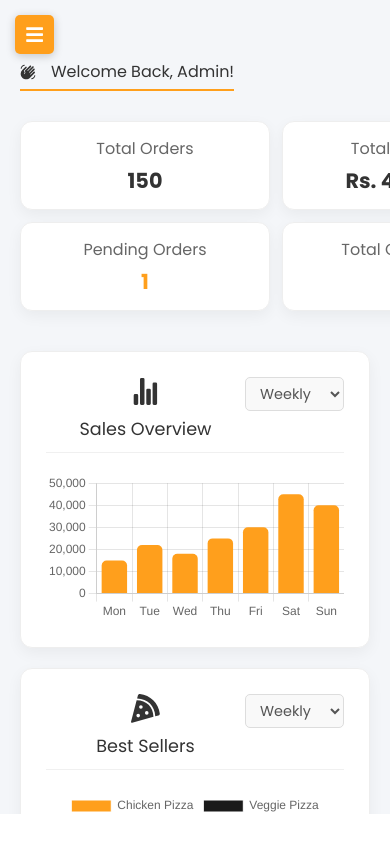
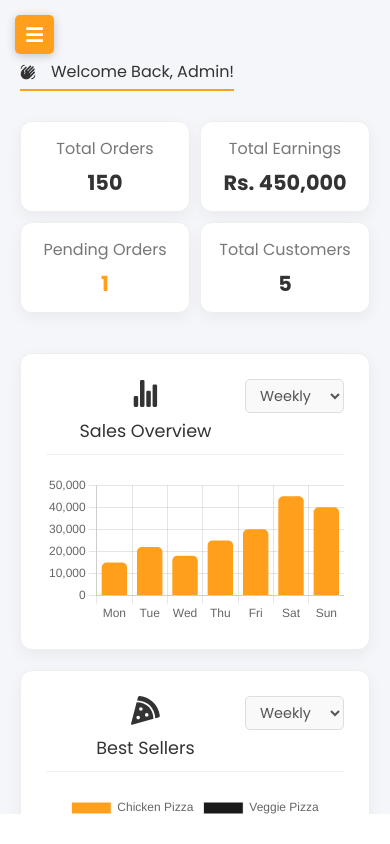
Before and after one commit to sanukadinwara/single-page-restaurant-website, a React (Vite) app: page /admin/dashboard in a window 390 px wide. Built offline with nearby package versions, Linux system fonts and the light colour scheme.

Commit message:
Fix mobile stats grid and cart badge position

```diff
--- a/src/App.css
+++ b/src/App.css
@@ -2719,11 +2719,12 @@
   }
 
   .cart-count {
-    font-size: 0.7rem;
-    width: 16px;
-    height: 16px;
-    top: -5px;
-    right: -5px;
+    top: 4px !important;   /* උඩට වැඩි නම් මේ අගය 0px හෝ 5px කරන්න */
+    right: 2px !important; /* දකුණට වැඩි නම් මෙය අඩු වැඩි කරන්න */
+    width: 18px !important;  /* බෝලෙ සයිස් එක ටිකක් පොඩි කරමු */
+    height: 18px !important;
+    font-size: 10px !important; /* අකුරු පොඩි කරමු */
+    line-height: 18px !important; /* අකුරු මැදට ගන්න */
   }
 }
 
@@ -2892,26 +2893,24 @@
   .stats-grid {
     display: grid !important;
     grid-template-columns: repeat(2, 1fr) !important; /* සමාන කොටස් 2ක් */
-    gap: 12px !important; /* මැද හිස් තැන */
+    gap: 10px !important; /* මැද හිස් තැන */
+    width: 100%;
+    padding-right: 0;
+    box-sizing: border-box;
   }
 
   /* 2. කාඩ් එකේ සයිස් එක ගානට හදාගන්නවා */
   .admin-card {
-    height: auto !important;
-    min-height: 100% !important;
-    display: flex !important;
-    flex-direction: column !important;
-    justify-content: center !important;
-    align-items: center !important;
-    padding: 15px 5px !important;
+    width: 100% !important;
+    min-width: auto !important; /* කලින් තිබ්බ ස්ථිර පළල අයින් කිරීම */
+    margin: 0 !important;
+    padding: 15px 10px !important; /* ඇතුලේ ඉඩ ටිකක් අඩු කරමු */
+    height: auto !important; /* උස අවශ්‍ය ප්‍රමාණයට */
   }
 
   /* 3. කාඩ් එකේ අකුරු ටිකක් පොඩි කරමු ලස්සනට පේන්න */
   .admin-card h3 {
-    ont-size: 0.8rem !important;
-    margin-bottom: 8px !important;
-    text-align: center !important;
-    color: #666 !important;
+    font-size: 1rem !important;
   }
 
   .admin-card p {
```
